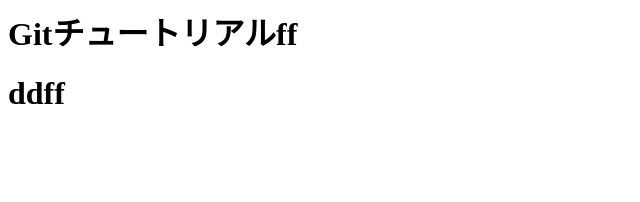
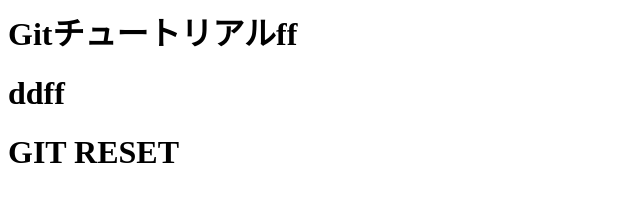
Before and after one commit to moniassh/git_tutorial, a plain HTML site: page index.html in a window 1280 px wide. Shown: the whole page, without its empty margins (0-640 px from the left). Drawn offline with Linux system fonts and the light colour scheme.

Commit message:
git reset

```diff
--- a/index.html
+++ b/index.html
@@ -1,2 +1,3 @@
 <h1>Gitチュートリアルff</h1>
 <h1>ddff</h1>
+<h1>GIT RESET</h1>
```
